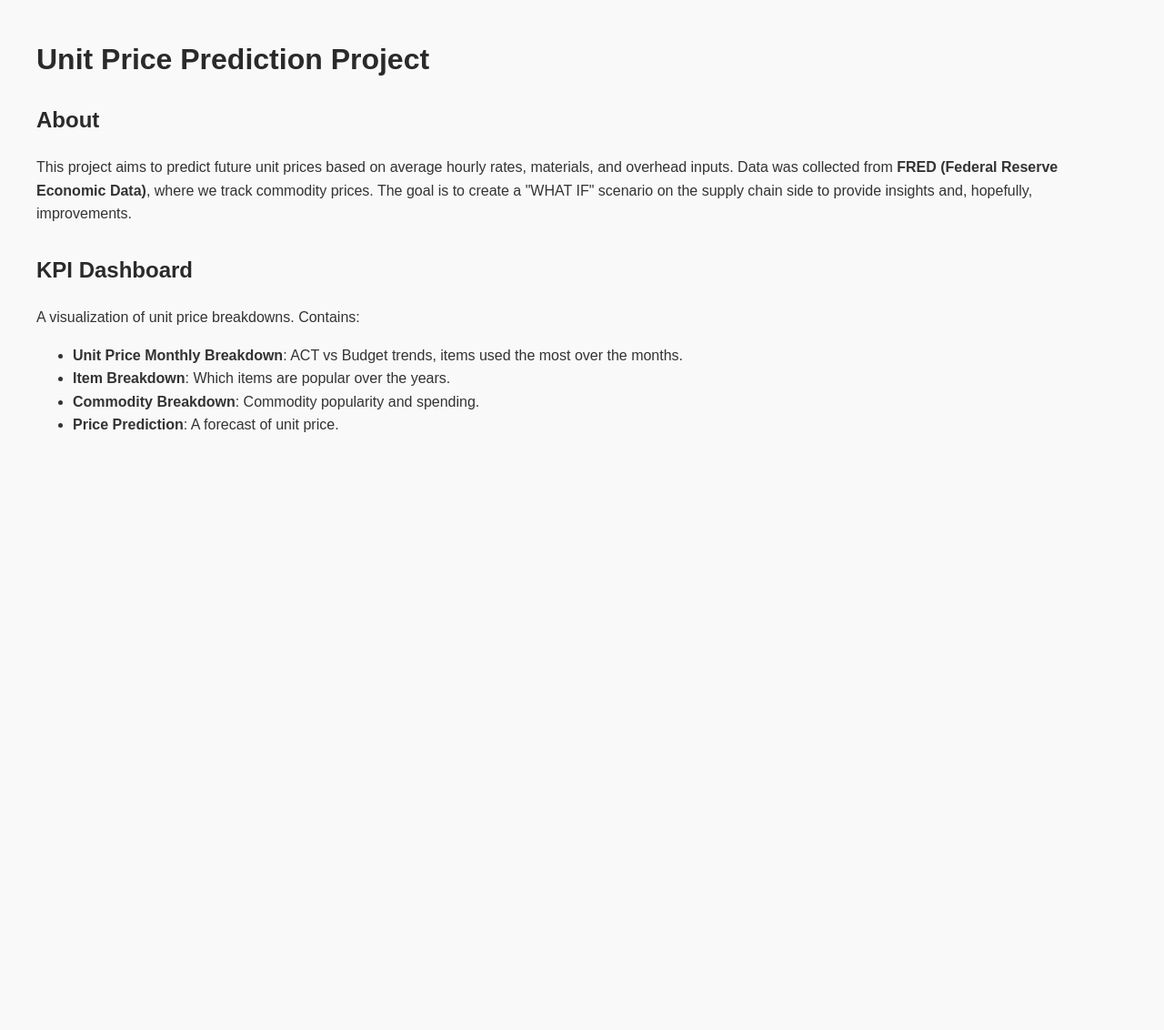
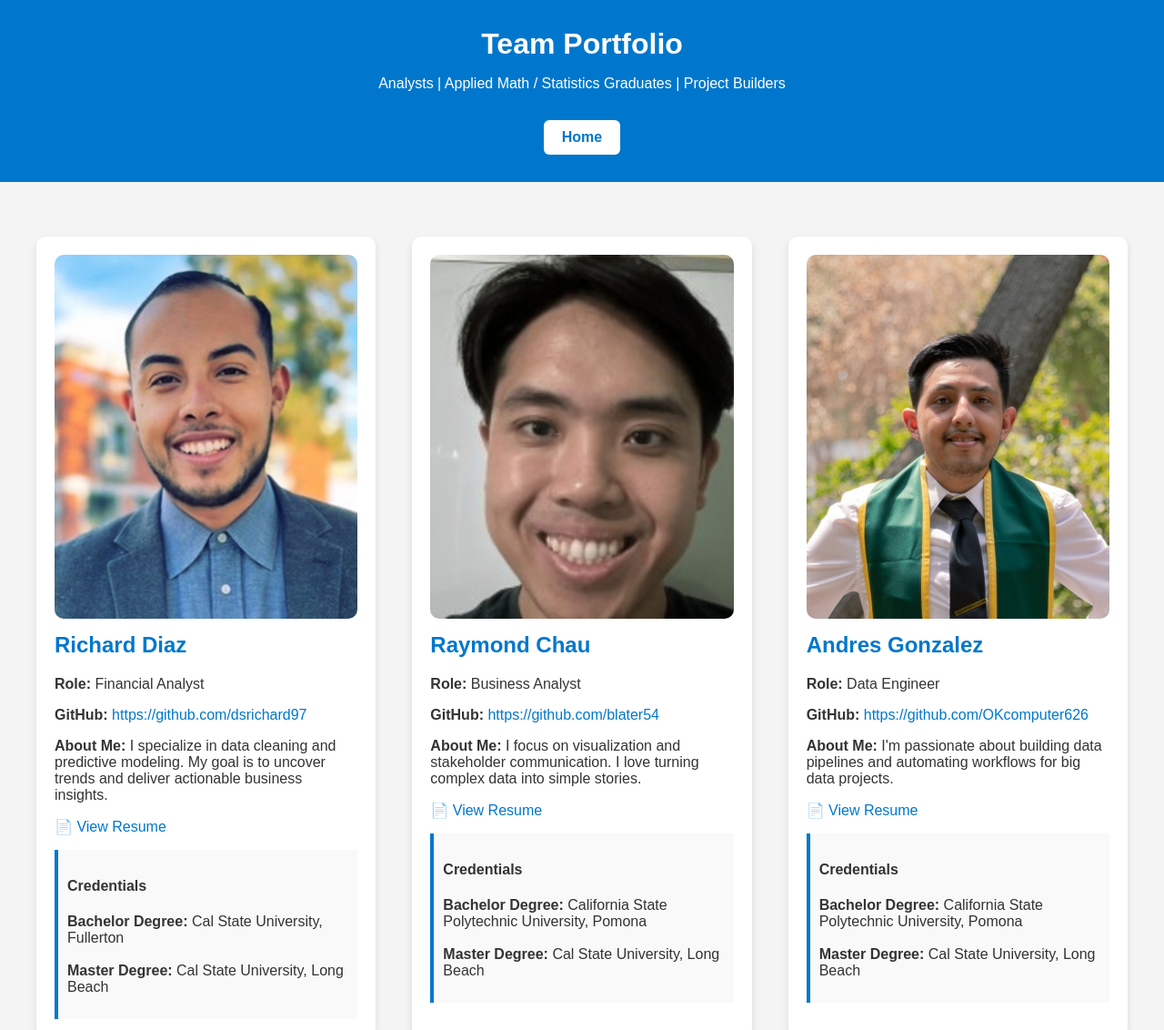
Before and after one commit to blater54/Fin-Portfolio, a plain HTML site: page index.html in a window 1280 px wide. Shown: the top 1132 px of the page at 91% size. Before the commit the page ends 800 px from the top, so only its background shows below. Drawn offline with Linux system fonts and the light colour scheme.

Commit message:
Add files via upload

```diff
--- a/index.html
+++ b/index.html
@@ -1,50 +1,139 @@
-<!DOCTYPE html>
-<html lang="en">
-<head>
+<html lang="en"><head>
   <meta charset="UTF-8">
-  <title>Unit Price Prediction Project</title>
+  <meta name="viewport" content="width=device-width, initial-scale=1.0">
+  <title>Team Portfolio</title>
   <style>
     body {
+      margin: 0;
       font-family: Arial, sans-serif;
-      margin: 40px;
-      background-color: #f9f9f9;
+      background: #f4f4f4;
       color: #333;
-      line-height: 1.6;
     }
-    h1, h2 {
-      color: #2a2a2a;
+    header {
+      background: #0077cc;
+      color: white;
+      text-align: center;
+      padding: 30px 20px;
+      position: relative;
     }
-    .section {
-      margin-bottom: 30px;
+    header h1 {
+      margin: 0;
     }
-    ul {
+    .home-button {
+      display: inline-block;
+      margin-top: 15px;
+      background-color: white;
+      color: #0077cc;
+      padding: 10px 20px;
+      border-radius: 6px;
+      text-decoration: none;
+      font-weight: bold;
+      transition: background-color 0.3s;
+    }
+    .home-button:hover {
+      background-color: #e0e0e0;
+    }
+    .team {
+      display: flex;
+      flex-wrap: wrap;
+      justify-content: space-around;
+      padding: 40px 20px;
+    }
+    .member {
+      background: white;
+      border-radius: 10px;
+      box-shadow: 0 4px 8px rgba(0,0,0,0.1);
+      margin: 20px;
+      padding: 20px;
+      flex: 1 1 300px;
+      max-width: 350px;
+    }
+    .member img {
+      width: 100%;
+      height: 400px;
+      object-fit: cover;
+      border-radius: 10px;
+    }
+    .member h2 {
+      color: #0077cc;
+      margin-top: 15px;
+    }
+    .member a {
+      color: #0077cc;
+      text-decoration: none;
+    }
+    .project {
+      background: #f9f9f9;
+      padding: 10px;
       margin-top: 10px;
+      border-left: 4px solid #0077cc;
+    }
+    footer {
+      text-align: center;
+      background: #333;
+      color: white;
+      padding: 20px;
     }
   </style>
 </head>
-<body>
+<body data-new-gr-c-s-check-loaded="14.1240.0" data-gr-ext-installed="">
 
-  <h1>Unit Price Prediction Project</h1>
+<header>
+  <h1>Team Portfolio</h1>
+  <p>Analysts | Applied Math / Statistics Graduates | Project Builders</p>
+  <a href="https://github.com/dsrichard97/Unit-Cost-Reduction-Tracker" class="home-button"> Home</a>
+</header>
 
-  <div class="section">
-    <h2>About</h2>
-    <p>
-      This project aims to predict future unit prices based on average hourly rates, materials, and overhead inputs.
-      Data was collected from <strong>FRED (Federal Reserve Economic Data)</strong>, where we track commodity prices.
-      The goal is to create a "WHAT IF" scenario on the supply chain side to provide insights and, hopefully, improvements.
-    </p>
+<section class="team">
+  <!-- Member 1 -->
+  <div class="member">
+    <img src="https://raw.githubusercontent.com/blater54/Fin-Portfolio/main/Richard_Diaz.jpg" alt="Richard Diaz">
+    <h2>Richard Diaz</h2>
+    <p><strong>Role:</strong> Financial Analyst</p>
+    <p><strong>GitHub:</strong> <a href="https://github.com/dsrichard97" target="_blank">https://github.com/dsrichard97</a></p>
+    <p><strong>About Me:</strong> I specialize in data cleaning and predictive modeling. My goal is to uncover trends and deliver actionable business insights.</p>
+    <p><a href="https://github.com/blater54/Fin-Portfolio/blob/main/Richard_____Diazdeleon__New_Resume___Copy___Copy_.pdf" target="_blank">📄 View Resume</a></p>
+
+    <div class="project">
+      <h4>Credentials</h4>
+      <p><strong>Bachelor Degree:</strong> Cal State University, Fullerton<br><br>
+         <strong>Master Degree:</strong> Cal State University, Long Beach</p>
+    </div>
   </div>
 
-  <div class="section">
-    <h2>KPI Dashboard</h2>
-    <p>A visualization of unit price breakdowns. Contains:</p>
-    <ul>
-      <li><strong>Unit Price Monthly Breakdown</strong>: ACT vs Budget trends, items used the most over the months.</li>
-      <li><strong>Item Breakdown</strong>: Which items are popular over the years.</li>
-      <li><strong>Commodity Breakdown</strong>: Commodity popularity and spending.</li>
-      <li><strong>Price Prediction</strong>: A forecast of unit price.</li>
-    </ul>
+  <!-- Member 2 -->
+  <div class="member">
+    <img src="https://raw.githubusercontent.com/blater54/Fin-Portfolio/main/Raymond%20Chau.jpg" alt="Raymond Chau">
+    <h2>Raymond Chau</h2>
+    <p><strong>Role:</strong> Business Analyst</p>
+    <p><strong>GitHub:</strong> <a href="https://github.com/blater54" target="_blank">https://github.com/blater54</a></p>
+    <p><strong>About Me:</strong> I focus on visualization and stakeholder communication. I love turning complex data into simple stories.</p>
+    <p><a href="resume2.pdf" target="_blank">📄 View Resume</a></p>
+
+    <div class="project">
+      <h4>Credentials</h4>
+      <p><strong>Bachelor Degree:</strong> California State Polytechnic University, Pomona<br><br>
+         <strong>Master Degree:</strong> Cal State University, Long Beach</p>
+    </div>
   </div>
 
-</body>
-</html>
+  <!-- Member 3 -->
+  <div class="member">
+    <img src="https://raw.githubusercontent.com/blater54/Fin-Portfolio/main/Andres_gonzalez.jpg" alt="Andres Gonzalez">
+    <h2>Andres Gonzalez</h2>
+    <p><strong>Role:</strong> Data Engineer</p>
+    <p><strong>GitHub:</strong> <a href="https://github.com/OKcomputer626" target="_blank">https://github.com/OKcomputer626</a></p>
+    <p><strong>About Me:</strong> I'm passionate about building data pipelines and automating workflows for big data projects.</p>
+    <p><a href="https://github.com/blater54/Fin-Portfolio/blob/main/Andres%20Gonzalez%20Resume.pdf" target="_blank">📄 View Resume</a></p>
+
+    <div class="project">
+      <h4>Credentials</h4>
+      <p><strong>Bachelor Degree:</strong> California State Polytechnic University, Pomona<br><br>
+         <strong>Master Degree:</strong> Cal State University, Long Beach</p>
+    </div>
+  </div>
+</section>
+
+
+
+</body><grammarly-desktop-integration data-grammarly-shadow-root="true"></grammarly-desktop-integration></html>
```
